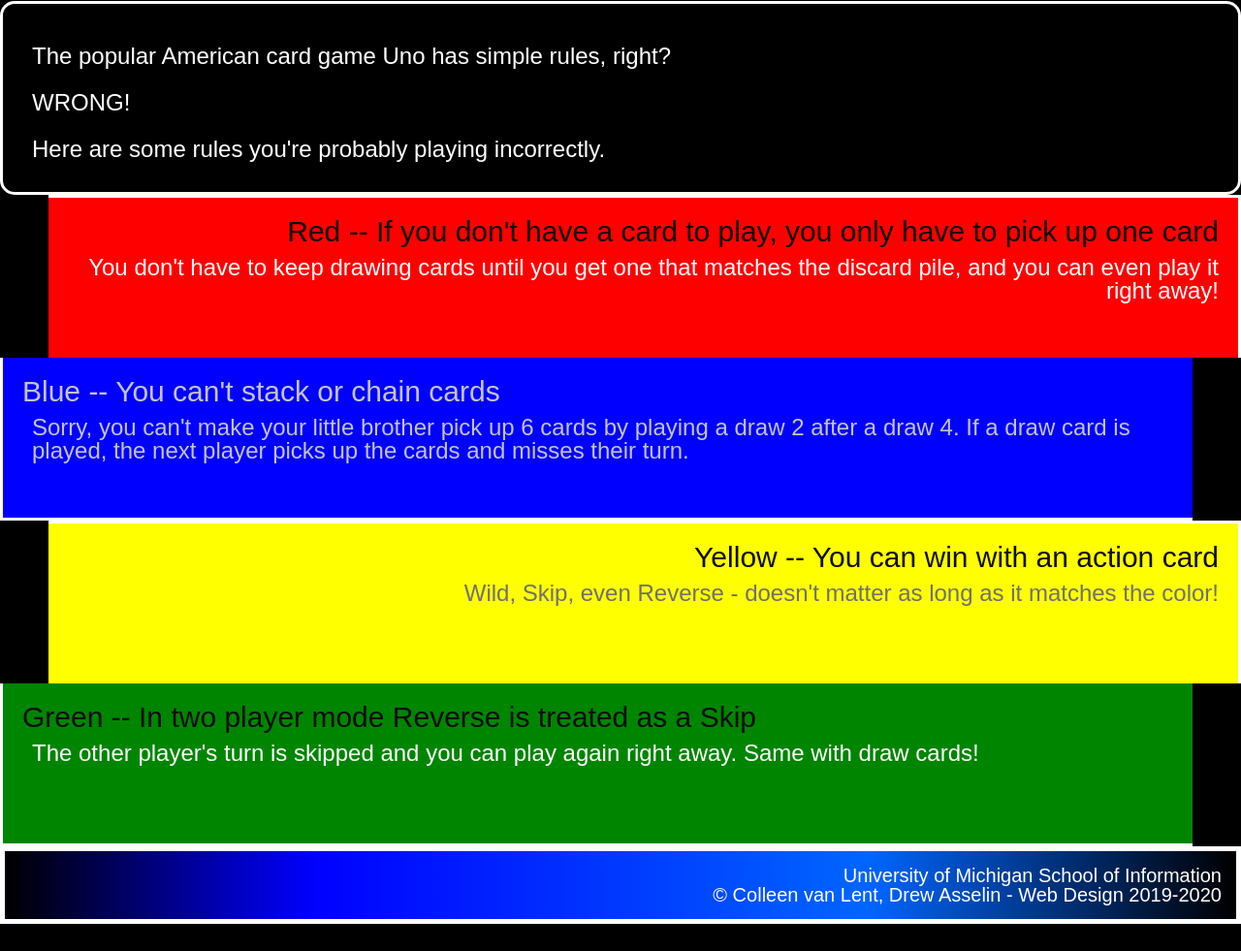
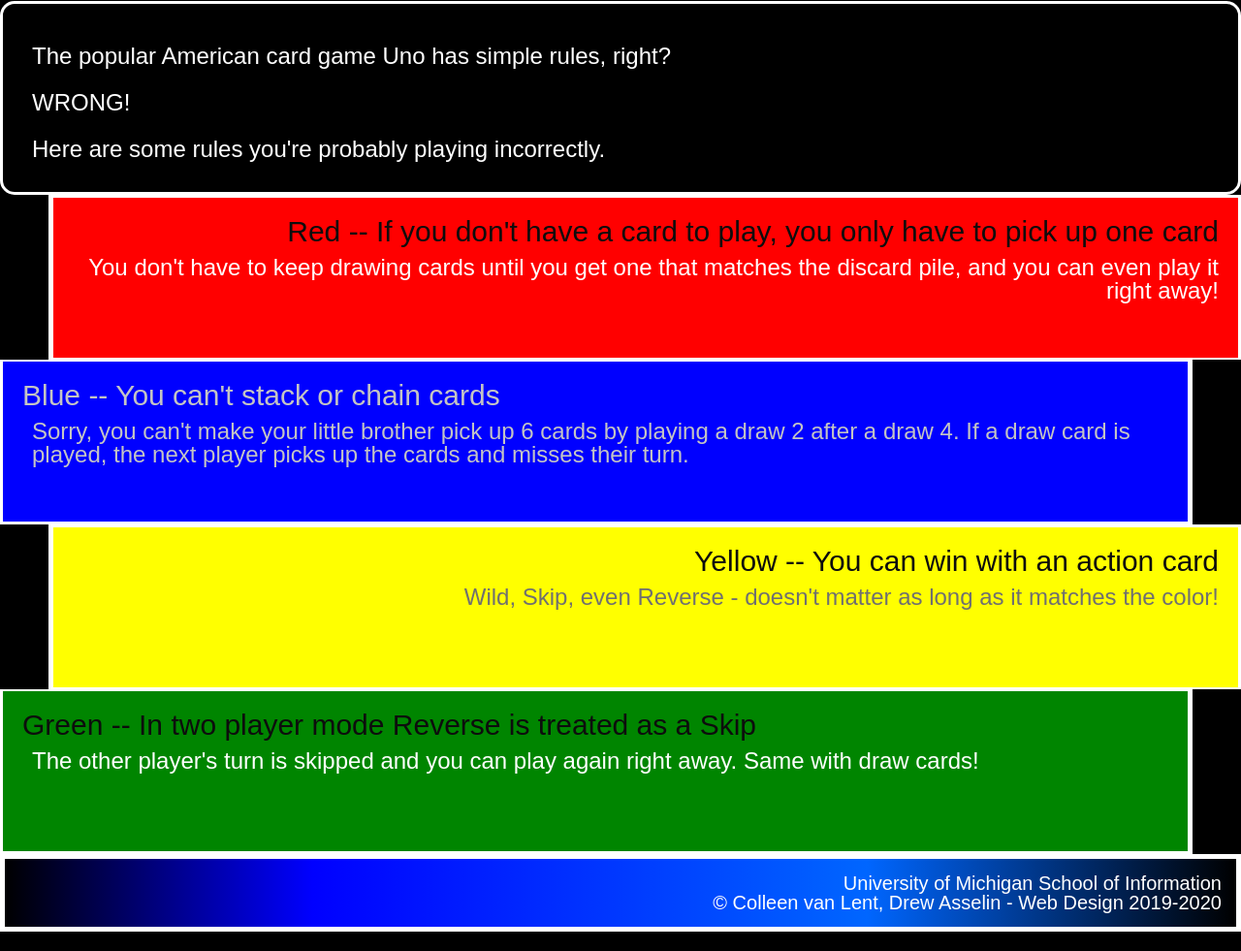
Before and after one commit to elihelzberg/hw2-w25, a plain HTML site: page index.html in a window 1280 px wide. Shown: the part 327-1308 px from the top of the page at 97% size. Drawn offline with Linux system fonts and the light colour scheme.

Commit message:
Add files via upload

```diff
--- a/css/style.css
+++ b/css/style.css
@@ -54,8 +54,8 @@ div {
     background-color: #FF0000;
     text-align: right;
     margin-left: 50px;
-    border-bottom: 2px;
-    border-left: 5px;
+    border-bottom: 2px solid #FFFFFF;
+    border-left: 5px solid #FFFFFF;
 }
 
 /* Blue Div (Fixing Color) */
@@ -63,8 +63,8 @@ div {
     background-color: #0000FF;
     text-align: left;
     margin-right: 50px;
-    border-right: 5px;
-    border-top: 2px;
+    border-right: 5px solid #FFFFFF;
+    border-top: 2px solid #FFFFFF;
 }
 
 .blue h1,
@@ -78,8 +78,8 @@ div {
     background-color: #FFFF00;
     text-align: right;
     margin-left: 50px;
-    border-bottom: 2px;
-    border-left: 5px;
+    border-bottom: 2px solid #FFFFFF;
+    border-left: 5px solid #FFFFFF;
 }
 
 .yellow p {
@@ -91,8 +91,8 @@ div {
     background-color: #008500;
     text-align: left;
     margin-right: 50px;
-    border-right: 5px;
-    border-top: 2px;
+    border-right: 5px solid #FFFFFF;
+    border-top: 2px solid #FFFFFF;
 }
 
 /* Footer Styling */
```
